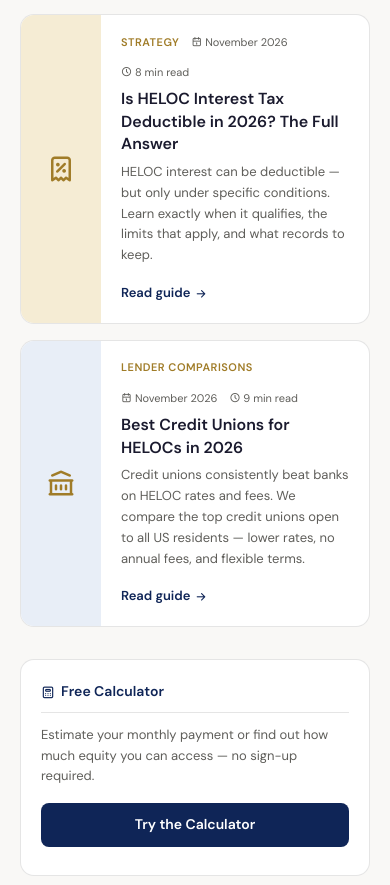
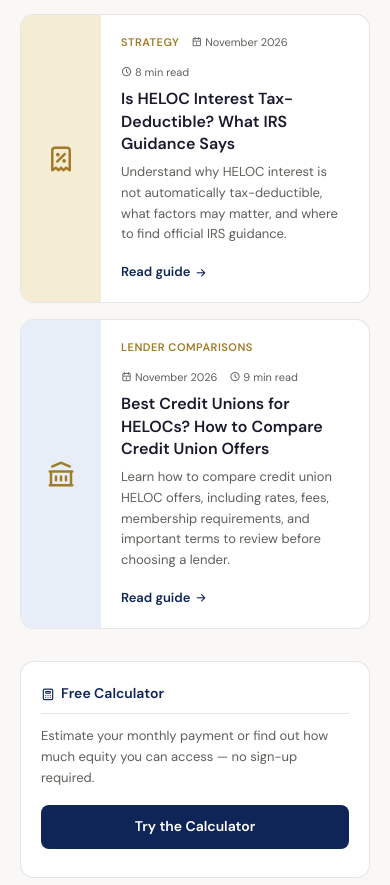
Before and after one commit to onelukey/myhelocrates-site, a plain HTML site: page blog/index.html in a window 390 px wide. Shown: the part 4079-4964 px from the top of the page. Drawn offline with Linux system fonts and the light colour scheme.

Commit message:
MHR-003I.34: Final credit unions blog card
Update the credit unions Blog card with an evergreen heading and balanced educational description. Verified on desktop and mobile.

```diff
--- a/blog/index.html
+++ b/blog/index.html
@@ -1,4 +1,6 @@
 <!DOCTYPE html>
+
+
 <html lang="en">
 <head>
 
@@ -260,8 +262,9 @@
               <span class="post-date"><i class="ti ti-calendar" aria-hidden="true"></i> <span class="dyn-monthyear">May 2026</span></span>
               <span class="post-read"><i class="ti ti-clock" aria-hidden="true"></i> 8 min read</span>
             </div>
-            <h2>Is HELOC Interest Tax Deductible in 2026? The Full Answer</h2>
-            <p>HELOC interest can be deductible — but only under specific conditions. Learn exactly when it qualifies, the limits that apply, and what records to keep.</p>
+            <h2>Is HELOC Interest Tax-Deductible? What IRS Guidance Says</h2>
+              <p>Understand why HELOC interest is not automatically tax-deductible, what factors may matter, and where to find official IRS guidance.</p>
+
             <span class="post-link">Read guide <i class="ti ti-arrow-right" aria-hidden="true"></i></span>
           </div>
         </a>
@@ -274,8 +277,8 @@
               <span class="post-date"><i class="ti ti-calendar" aria-hidden="true"></i> <span class="dyn-monthyear">June 2026</span></span>
               <span class="post-read"><i class="ti ti-clock" aria-hidden="true"></i> 9 min read</span>
             </div>
-            <h2>Best Credit Unions for HELOCs in 2026</h2>
-            <p>Credit unions consistently beat banks on HELOC rates and fees. We compare the top credit unions open to all US residents — lower rates, no annual fees, and flexible terms.</p>
+            <h2>Best Credit Unions for HELOCs? How to Compare Credit Union Offers</h2>
+            <p>Learn how to compare credit union HELOC offers, including rates, fees, membership requirements, and important terms to review before choosing a lender.</p>
             <span class="post-link">Read guide <i class="ti ti-arrow-right" aria-hidden="true"></i></span>
           </div>
         </a>
```
